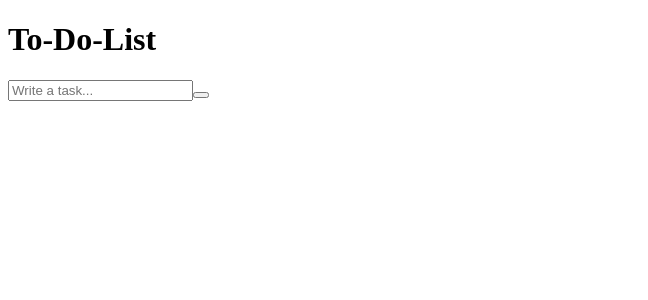
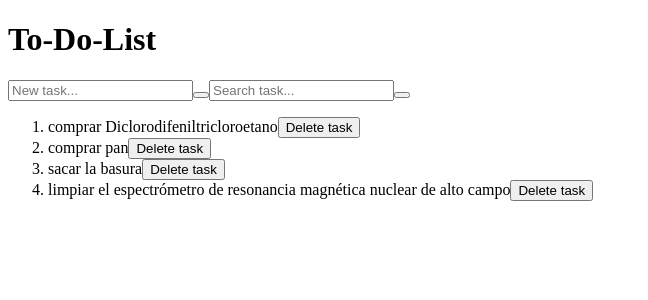
Before and after one commit to danielgonzalez22/CodeUp_Sprint0, a React (Vite) app: page / in a window 1280 px wide. Shown: the top 300 px of the page, without its empty margins (0-648 px from the left). Built offline with nearby package versions, Linux system fonts and the light colour scheme.

Commit message:
functions boilerplate

```diff
--- a/src/ToDoList.jsx
+++ b/src/ToDoList.jsx
@@ -1,12 +1,33 @@
-import React, { useState } from 'react'
+import React, { useState, useEffect } from 'react'
 
 function ToDoList() {
 
   const [tasks, setTasks] = useState(["comprar Diclorodifeniltricloroetano", "comprar pan", "sacar la basura", "limpiar el espectrómetro de resonancia magnética nuclear de alto campo"])
   const [newTask, setNewTask] = useState("")
 
-    function handleInputChange(event) {
+  useEffect(()=>{
+    localStorage.setItem('tasks', JSON.stringify(tasks))
+    console.log(tasks)
+  }, [tasks])
+
+  function handleNewTaskInput(event) {
     setNewTask(event.target.value)
+  }
+
+  function handleAddTaskBtn() {
+
+  }
+
+
+  function handleSearchEmptyBtn() {
+
+  }
+
+
+  function handleSearchInput(event) {
+    if (!event.target.value) return setTasks(tasks)
+    const resultsArray = tasks.filter(task => task.includes(event.target.value))
+    setTasks(resultsArray)
   }
 
 
@@ -16,32 +37,51 @@ function ToDoList() {
 
 
   function deleteTask(listItemIndex) {
+    setTasks(tasks.filter((task, index) => index !== listItemIndex))
+  }
 
-    }
 
 
   return (
     <div className="to-do-list">
       <h1>To-Do-List</h1>
-
       <div>
         <input
           type="text"
-                    placeholder='Write a task...'
+          placeholder='New task...'
           value={newTask}
-                    onChange={handleInputChange}
+          onChange={handleNewTaskInput}
         />
         <button
           className='btn-add'
           onClick={addTask}
         >
         </button>
+        <input
+          type="text"
+          placeholder='Search task...'
+          onChange={handleSearchInput}
+        />
+        <button
+          className='btn-empty-search'
+          onClick={handleSearchEmptyBtn}
+        >
+        </button>
       </div>
-
-
-
+      <ol>
+        {tasks.map((task, index) =>
+          <li key={index}>
+            <span className='li-text'>{task}</span>
+            <button
+              className='btn-delete'
+              onClick={() => deleteTask(index)}
+            >
+              Delete task
+            </button>
+          </li>
+        )}
+      </ol>
     </div>
   )
-
 }
 export default ToDoList
```
Lines whose indentation alone changed are shown as unchanged.
